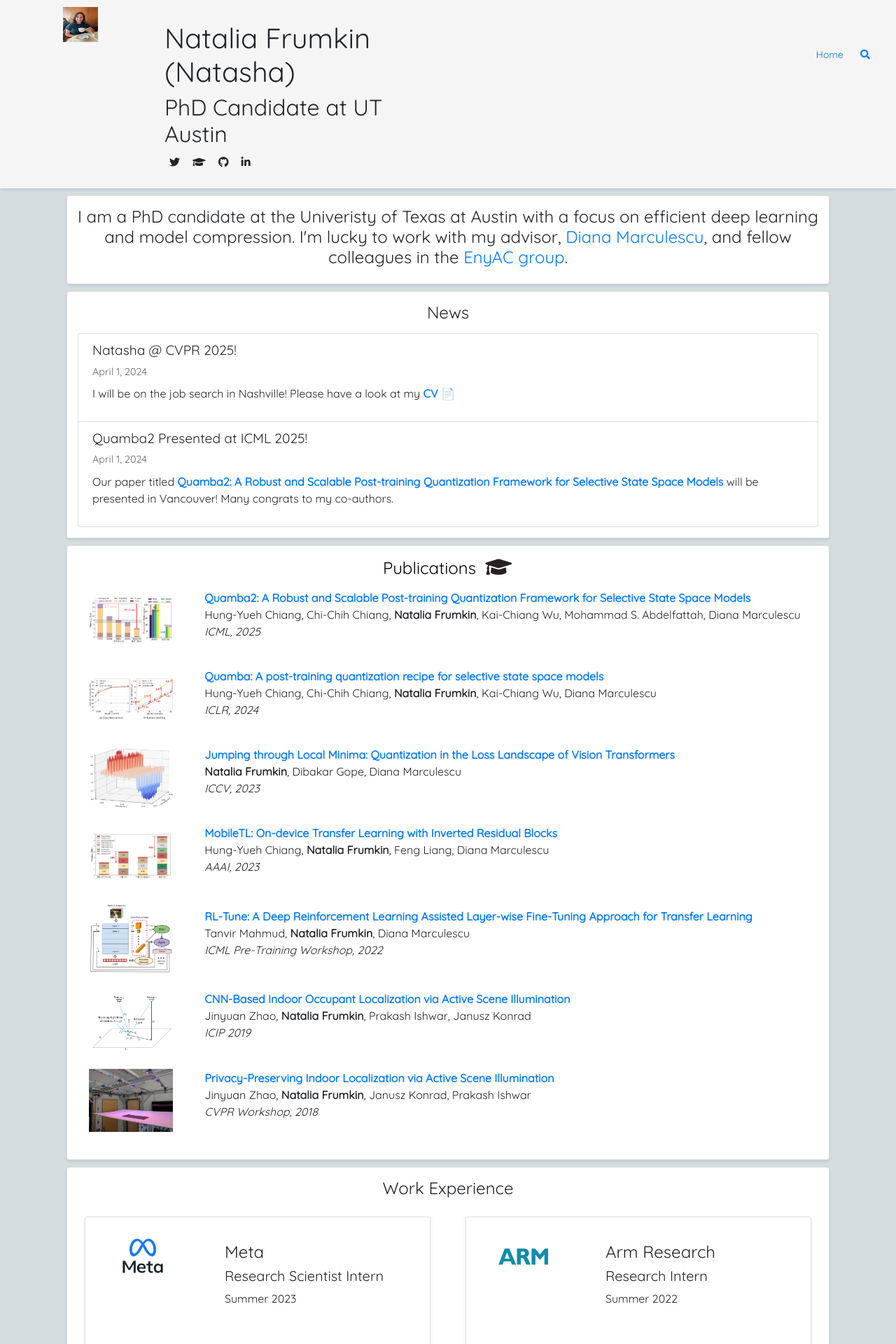
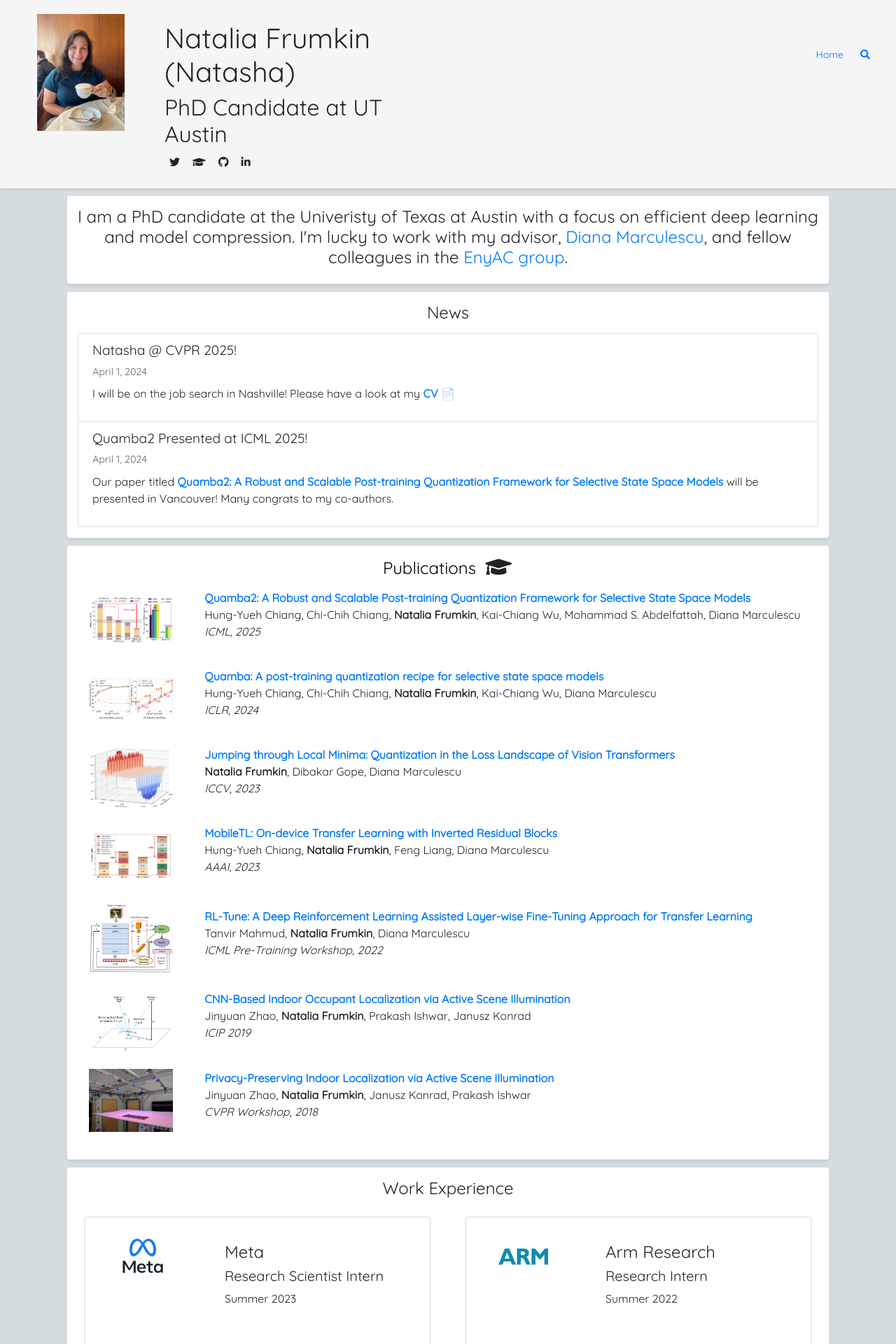
Before and after one commit to nfrumkin/nfrumkin.github.io, a Jekyll site: the page built from index.html, in a window 1280 px wide. Shown: the top 1920 px of the page at 70% size. Built offline with Jekyll 4.4.1, drawn with Linux system fonts in a browser that asks for light colours; nearby versions of some CDN libraries; comment, search, counter and statistics services are not loaded; a style sheet for code colours, icons or effects is not loaded.

Commit message:
resize profile photo

```diff
--- a/_sass/devlog.scss
+++ b/_sass/devlog.scss
@@ -25,16 +25,11 @@ header {
 }
 
 .profile-img {
-    // width: 100%;
-    // max-width: 125px;
-    // height: auto;
-    // margin: 10px auto;
-    // display: block;
-    width: 50px;
-    height: 50px;
-    // object-fit: contain;
-    // display: block;
-    // margin: 0 auto;
+    width: 100%;
+    max-width: 125px;
+    height: auto;
+    margin: 10px auto;
+    display: block;
 }
 
 .profile-name {
--- a/assets/css/custom-style.css
+++ b/assets/css/custom-style.css
@@ -1,4 +1,3 @@
 body{
     background-color: #111;
-
 }
```
